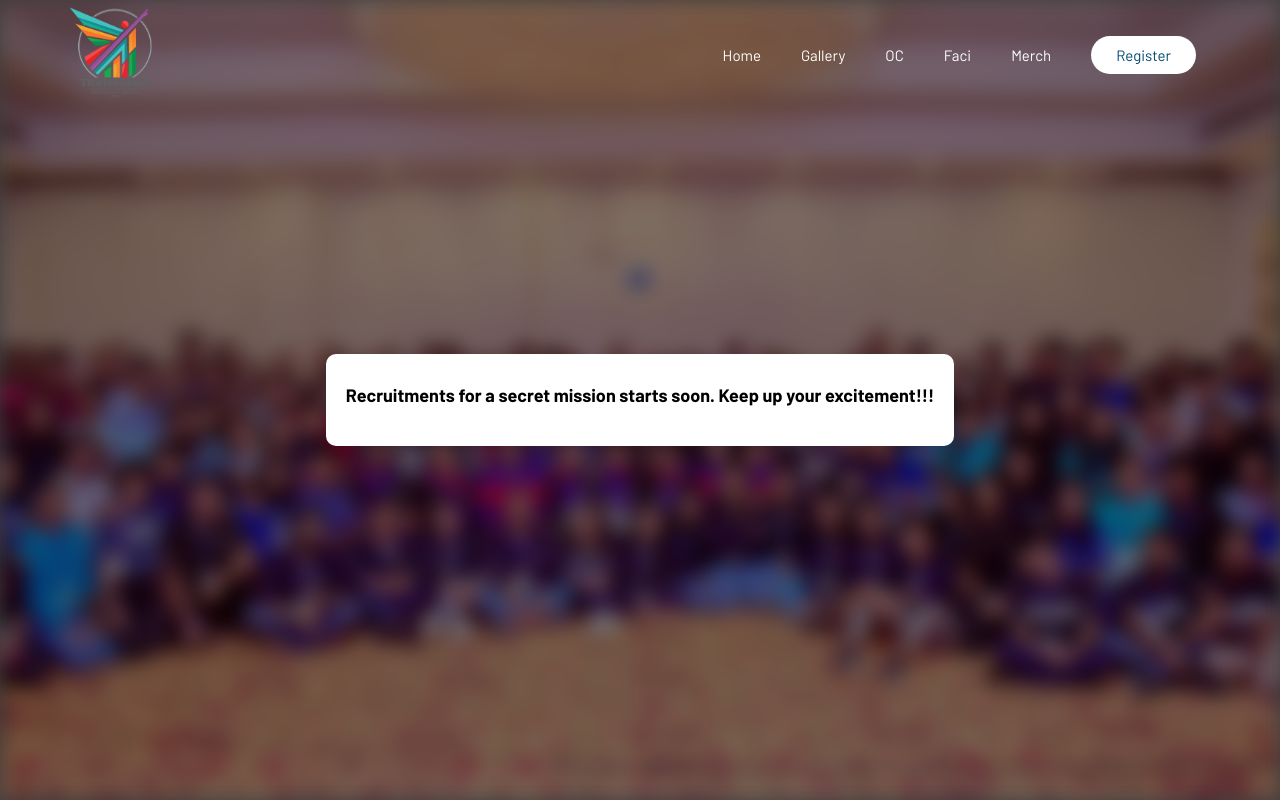
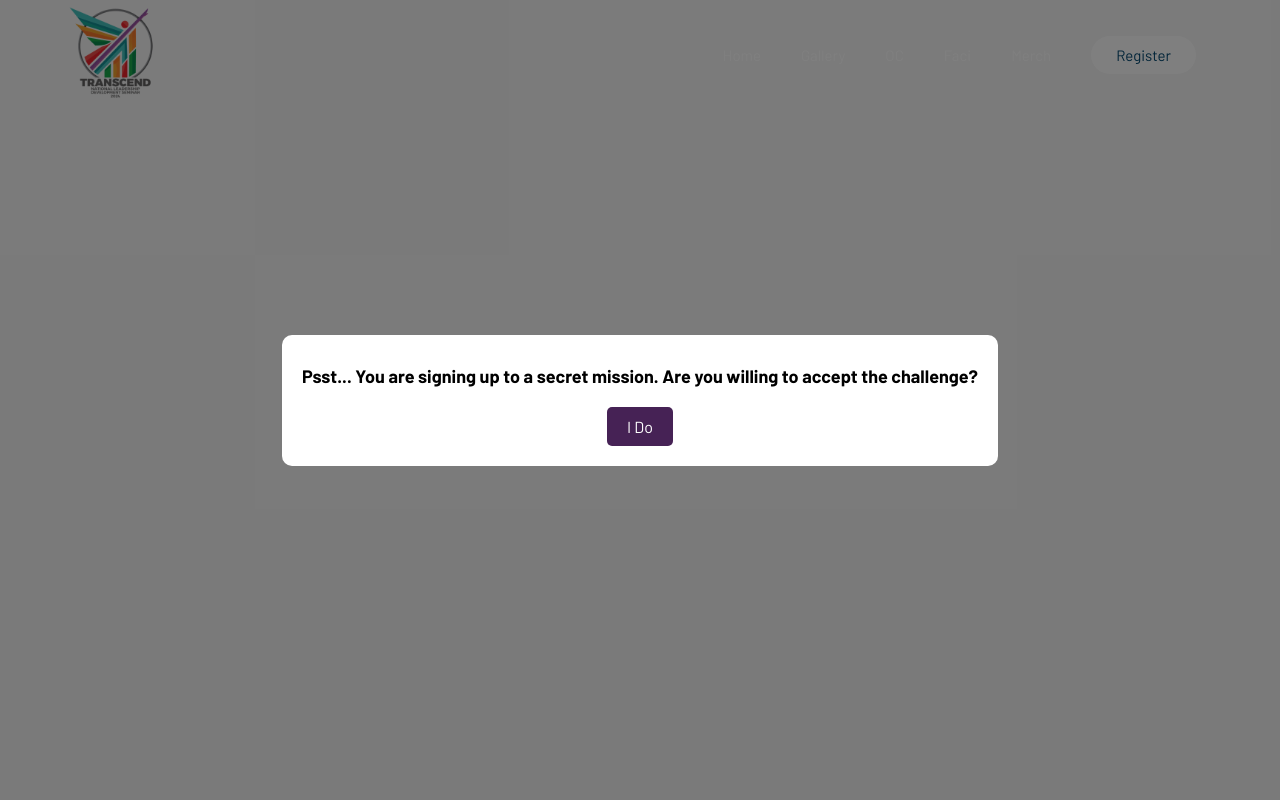
Before and after one commit to chamath-ranasinghe/NLDS-website, a React (Create React App) app: page /Register in a window 1280 px wide. Built offline with nearby package versions, Linux system fonts and the light colour scheme.

Commit message:
Registrations Opened!!!

```diff
--- a/src/App.js
+++ b/src/App.js
@@ -20,8 +20,8 @@ function App() {
         <Route path="/" element={<Home />} />
         <Route path="/MerchHome" element={<MerchHome />} />
         <Route path="/MerchTest" element={<Merch />} />
-        {/* <Route path="/Register" element={<Register />} /> Change this after registration opens */}
-        <Route path="/Register" element={<TempRegister />} />
+        <Route path="/Register" element={<Register />} />
+        {/* <Route path="/Register" element={<TempRegister />} /> */}
         <Route path="/Gallery" element={<Gallery />} />
         <Route path="/OC" element={<OC />} />
         <Route path="/Faci" element={<Faci />} />
```
